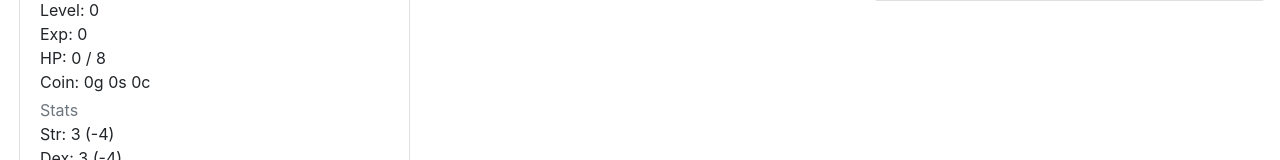
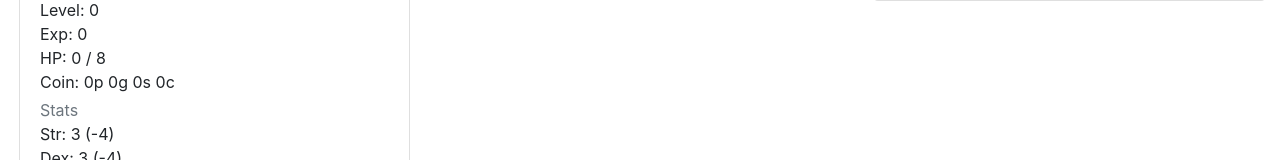
Before and after one commit to robertz/vue-rpg, a Vue app: page /#/combat in a window 1280 px wide. Shown: the part 153-313 px from the top of the page. Built offline with nearby package versions, Linux system fonts and the light colour scheme; the HTML template or start-up script is replaced by a standard one.

Commit message:
Fixing exchange rates

```diff
--- a/src/mixins/gameData.js
+++ b/src/mixins/gameData.js
@@ -20,12 +20,14 @@ export default {
     },
     coin: function () {
       let ref = this.character.attr.cp
+      let p = Math.floor(ref / 1000)
+      ref -= p * 1000
       let g = Math.floor(ref / 100)
       ref -= g * 100
       let s = Math.floor(ref / 10)
       ref -= s * 10
       let c = ref
-      return `${g}g ${s}s ${c}c`
+      return `${p}p ${g}g ${s}s ${c}c`
     }
   },
   methods: {
--- a/src/views/Combat.vue
+++ b/src/views/Combat.vue
@@ -284,13 +284,15 @@ export default {
         this.getTreasure(this.challengeRating)
 
         let ref = this.treasure
+        let p = Math.floor(ref / 1000)
+        ref -= p * 1000
         let g = Math.floor(ref / 100)
         ref -= g * 100
         let s = Math.floor(ref / 10)
         ref -= s * 10
         let c = ref
 
-        this.combatLog.push(`You find ${g}g ${s}s ${c}c after the battle!`)
+        this.combatLog.push(`You find ${p}p ${g}g ${s}s ${c}c after the battle!`)
         this.character.attr.cp += this.treasure
 
         this.$store.commit('SET_CHARACTER', this.character)
@@ -343,17 +345,6 @@ export default {
       this.$store.dispatch('refreshCharacter')
     }
   },
-  filters: {
-    coin: function () {
-      let ref = this.character.attr.cp
-      let g = Math.floor(ref / 100)
-      ref -= g * 100
-      let s = Math.floor(ref / 10)
-      ref -= s * 10
-      let c = ref
-      return `${g}g ${s}s ${c}c`
-    }
-  },
   computed: {
     byLevel: function () {
       return this.advancement.filter((data) => {
```
